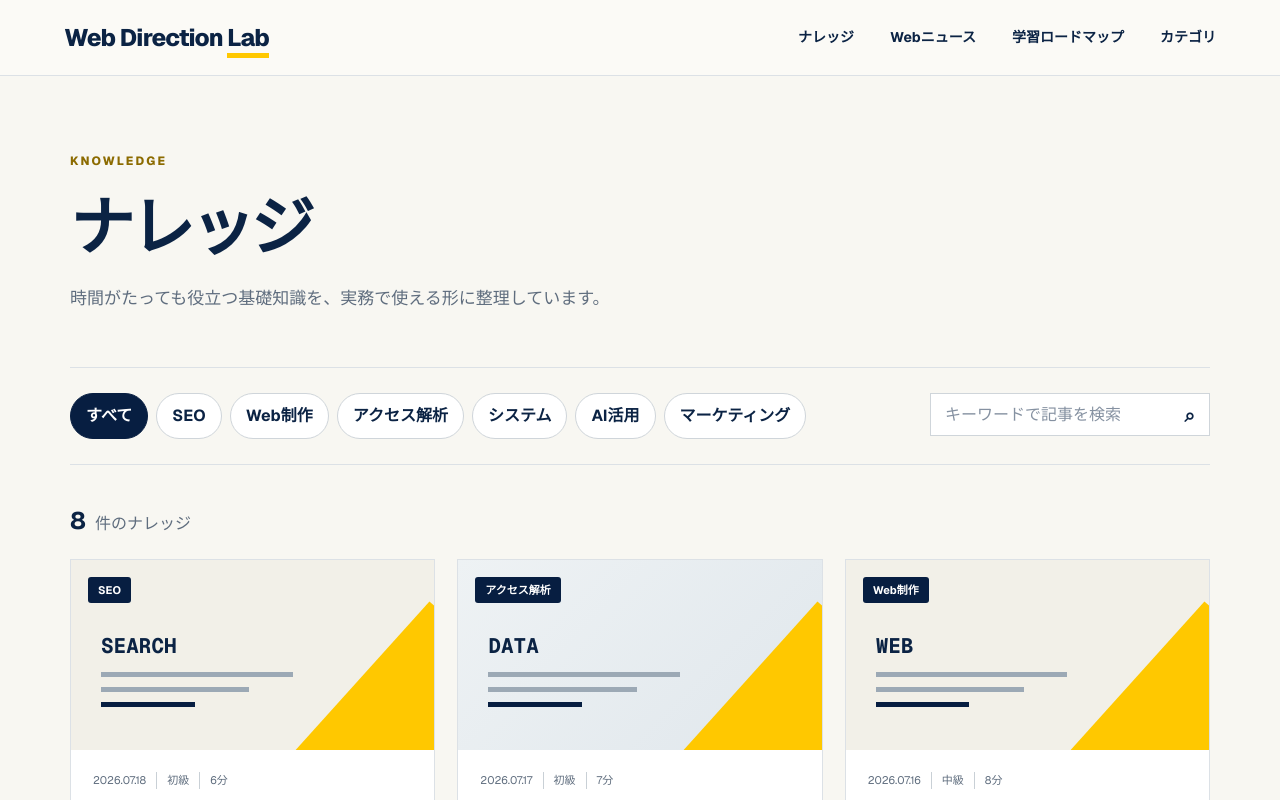
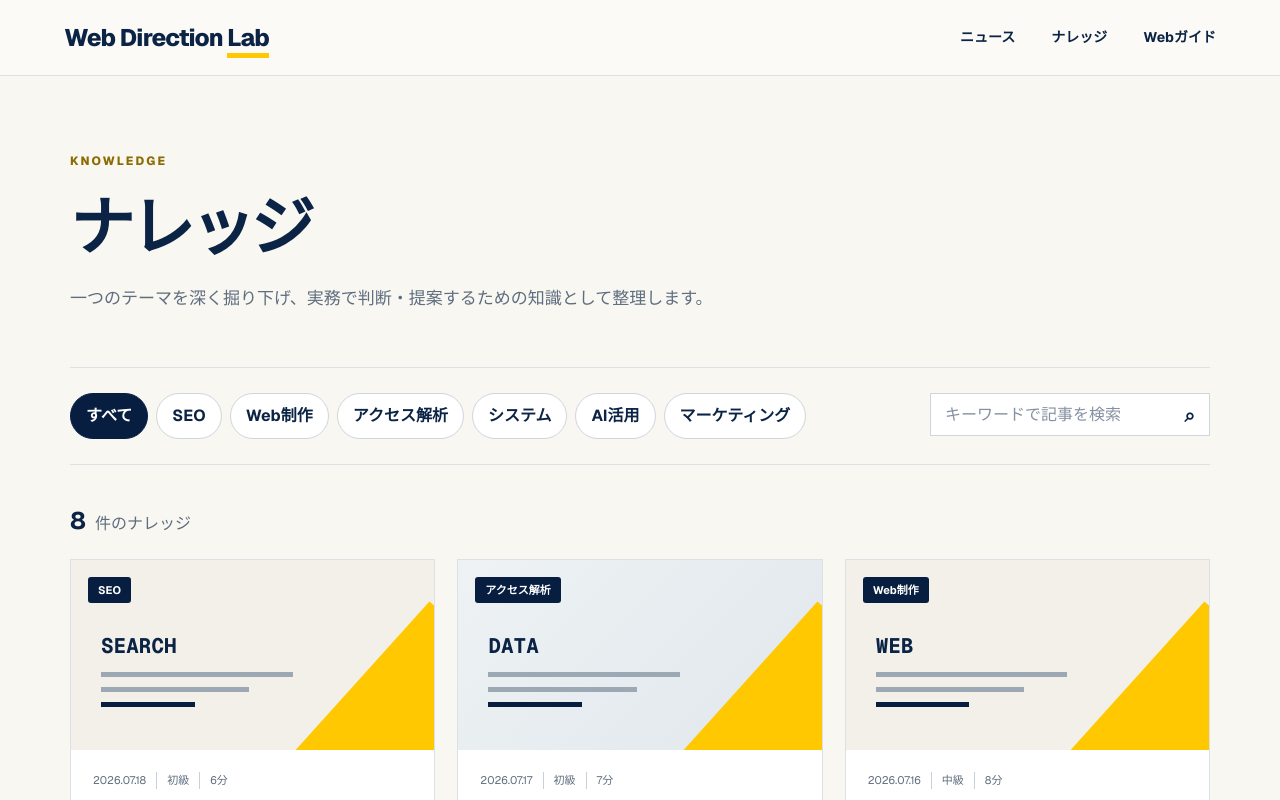
Before and after one commit to oka-wani/web-direction-lab, a Next.js app: page /knowledge in a window 1280 px wide. Shown: the top 800 px of the page. Built offline with nearby package versions, Linux system fonts and the light colour scheme.

Commit message:
Restructure site around news knowledge and web guide

```diff
--- a/app/knowledge/page.tsx
+++ b/app/knowledge/page.tsx
@@ -8,8 +8,8 @@ export const metadata: Metadata = {
 
 export default function KnowledgePage() {
   return <main className="archive-page">
-    <header className="site-header"><a className="logo" href="/">Web Direction <span>Lab</span></a><nav aria-label="メインナビゲーション"><a href="/knowledge" aria-current="page">ナレッジ</a><a href="/news">Webニュース</a><a href="/roadmap">学習ロードマップ</a><a href="/#topics">カテゴリ</a></nav></header>
-    <section className="archive-hero"><p className="section-kicker">KNOWLEDGE</p><h1>ナレッジ</h1><p>時間がたっても役立つ基礎知識を、実務で使える形に整理しています。</p></section>
+    <header className="site-header"><a className="logo" href="/">Web Direction <span>Lab</span></a><nav aria-label="メインナビゲーション"><a href="/news">ニュース</a><a href="/knowledge" aria-current="page">ナレッジ</a><a href="/guide">Webガイド</a></nav></header>
+    <section className="archive-hero"><p className="section-kicker">KNOWLEDGE</p><h1>ナレッジ</h1><p>一つのテーマを深く掘り下げ、実務で判断・提案するための知識として整理します。</p></section>
     <section className="archive-main"><ArticlesList /></section>
     <footer><a className="logo" href="/">Web Direction <span>Lab</span></a><p>Webディレクター・Webコンサルを目指す人の実践学習メディア。</p><small>© 2026 Web Direction Lab</small></footer>
   </main>;
```
